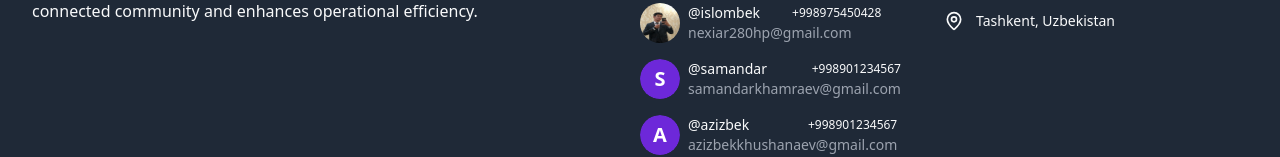
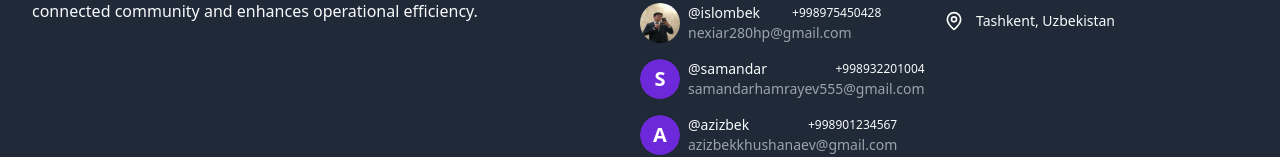
Before and after one commit to MrTolaganov/eresidence-frontend, a React (Vite) app: page / in a window 1280 px wide. Shown: the part 1449-1606 px from the top of the page. Built offline with nearby package versions, Linux system fonts and the light colour scheme; no server answers.

Commit message:
11/05/2024 18:55

```diff
--- a/src/components/shared/footer.tsx
+++ b/src/components/shared/footer.tsx
@@ -57,9 +57,9 @@ export default function Footer() {
                 <div className='text-sm'>
                   <div className='flex items-center justify-between'>
                     <div>@samandar</div>
-                    <div className='text-xs'>+998901234567</div>
+                    <div className='text-xs'>+998932201004</div>
                   </div>
-                  <div className='text-muted-foreground'>samandarkhamraev@gmail.com</div>
+                  <div className='text-muted-foreground'>samandarhamrayev555@gmail.com</div>
                 </div>
               </div>
               <div className='flex items-center gap-2'>
```
